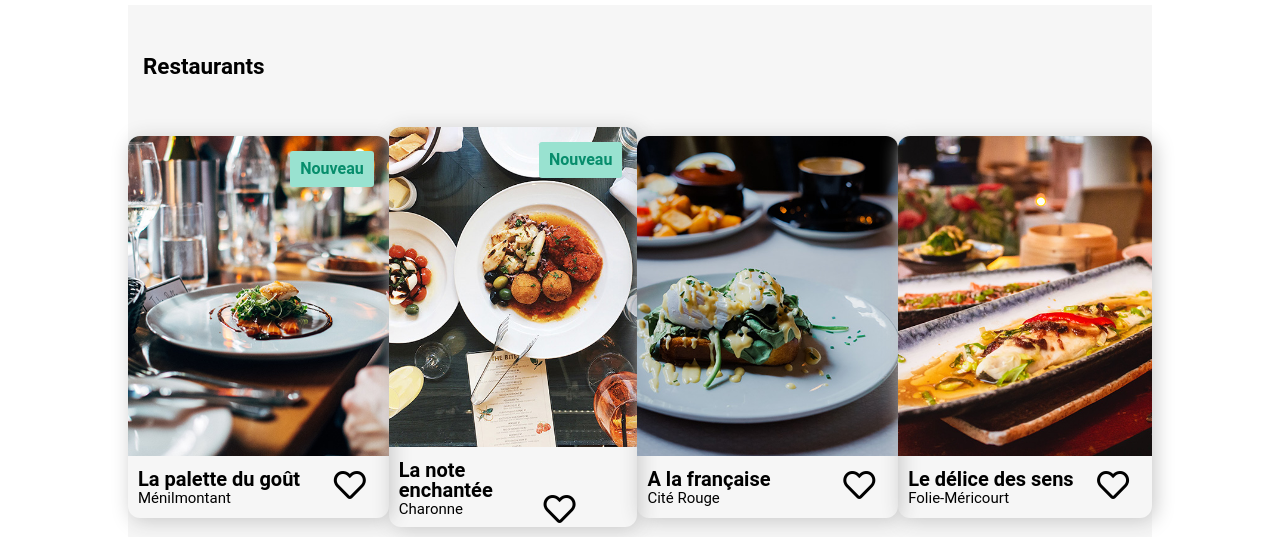
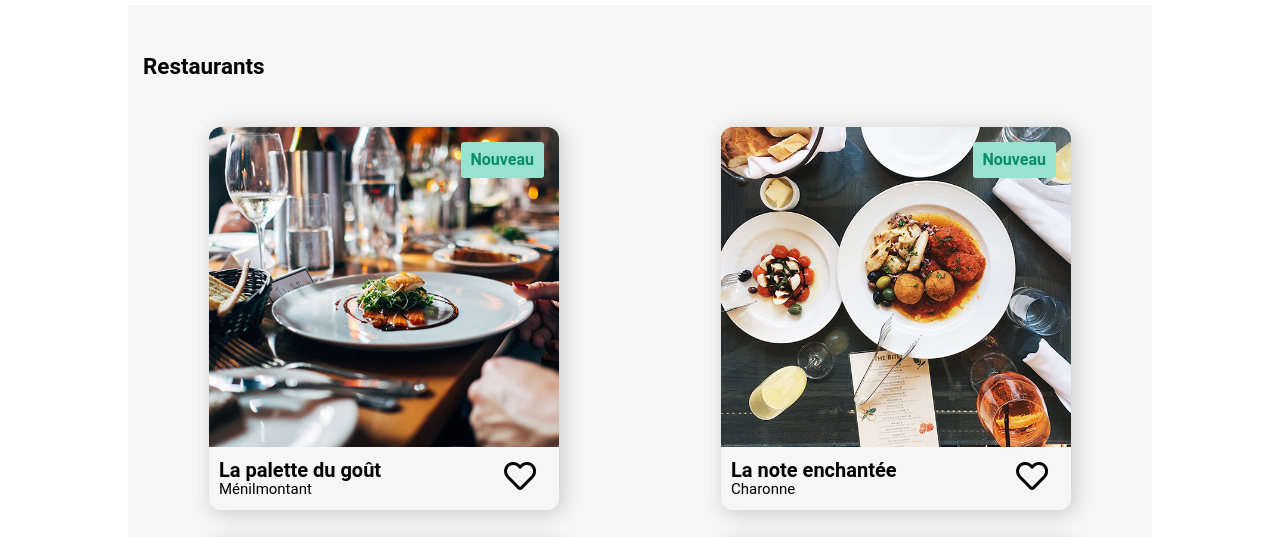
Before and after one commit to SOULA-Pascal/SOULAPascal_3_30062021, a plain HTML site: page index.html in a window 1280 px wide. Shown: the part 670-1207 px from the top of the page. Drawn offline with Linux system fonts and the light colour scheme; a web font is replaced by a local one.

Commit message:
Dernières Corrections, tout est ok, suppression de la partie iPhone 5, en principe complètement conforme à la maquette P3

```diff
--- a/assets/style/layouts/_general.scss
+++ b/assets/style/layouts/_general.scss
@@ -319,3 +319,23 @@ body {
         }
     }
 }
+
+
+/* Petits Ecrans Ordinateur de 1025 à 1288 px
+/* ========================================== */
+
+@media (min-width: 1025px) and (max-width: 1288px) {
+    body {
+        background: $white-color;
+        padding-left: 0px;
+        text-decoration: none;
+    }
+    .liste_fiches {
+        width: 100%;
+        display: flex;
+        justify-content: center;
+        flex-direction: row;
+        align-items: center;
+        flex-wrap: wrap;
+    }
+}
```
Also changed, not shown: assets/style/pages/_page_restaurant.scss (+71 -71 lines), assets/style/style.css, 1 other file.
